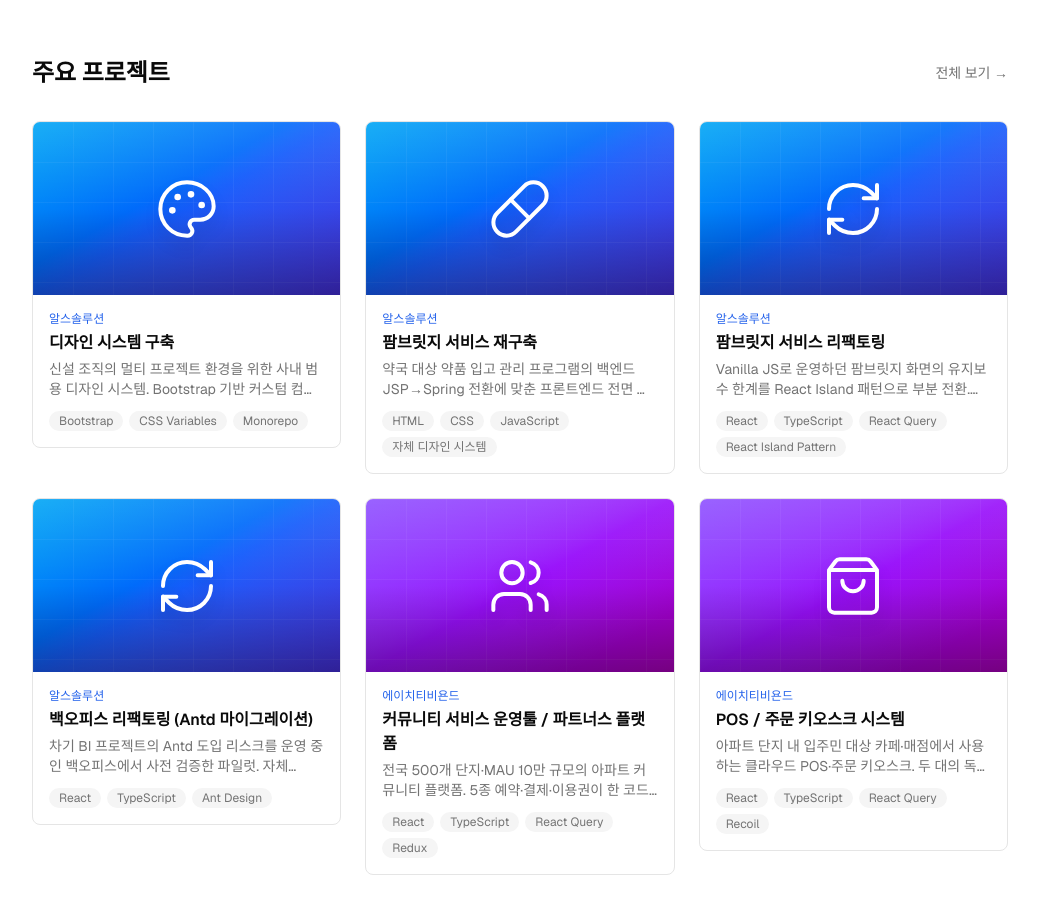
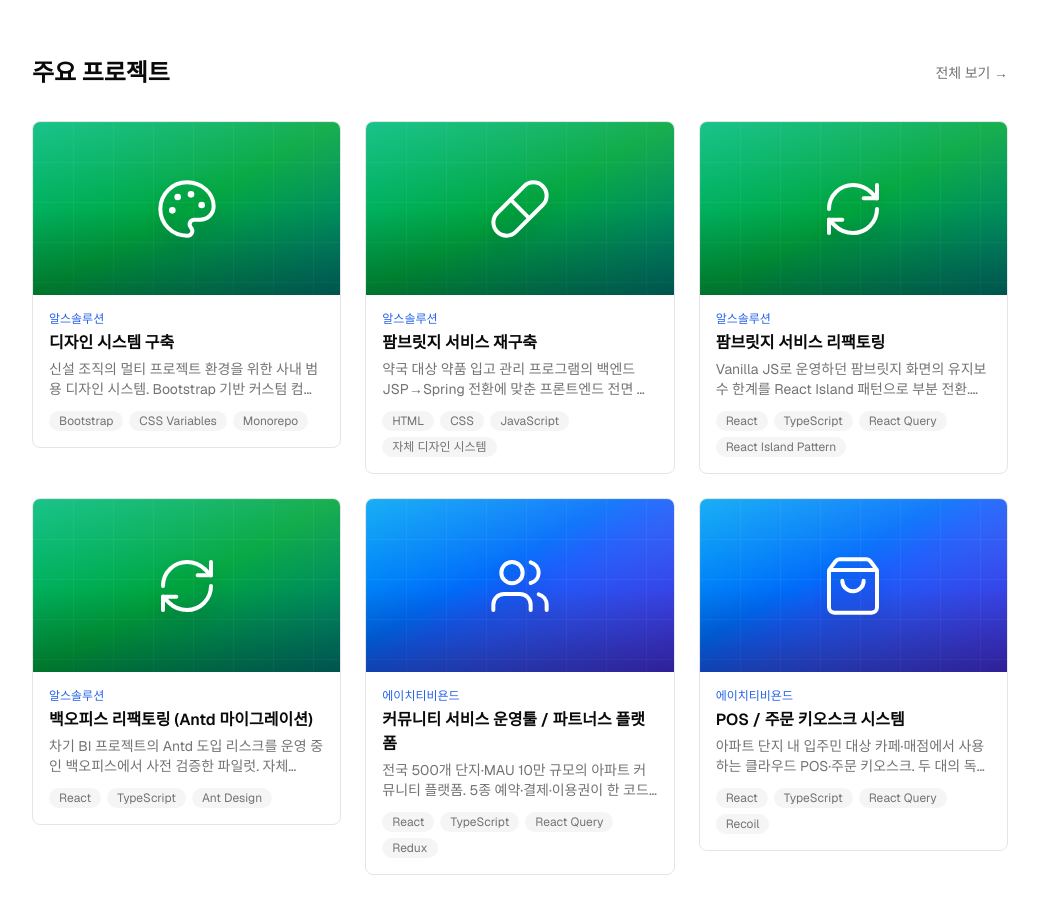
Before and after one commit to shuobyian/portfolio, a Next.js app: page / in a window 1280 px wide. Shown: the part 1120-2034 px from the top of the page, without its empty margins (120-1159 px from the left). Built offline with nearby package versions, Linux system fonts and the light colour scheme.

Commit message:
Swap company thumbnail colors to green/blue
알스솔루션을 초록 계열(emerald-green-teal)로, 에이치티비욘드를 파란
계열(sky-blue-indigo)로 변경. 회사별 색상 정체성을 더 명확히 구분.

Co-Authored-By: Claude Opus 4.7 (1M context) <noreply@anthropic.com>

```diff
--- a/src/components/ui/project-thumbnail.tsx
+++ b/src/components/ui/project-thumbnail.tsx
@@ -33,8 +33,8 @@ const ICON_MAP: Record<string, LucideIcon> = {
 };
 
 const COMPANY_GRADIENT: Record<string, string> = {
-  알스솔루션: "from-sky-500 via-blue-600 to-indigo-700",
-  에이치티비욘드: "from-violet-500 via-purple-600 to-fuchsia-700",
+  알스솔루션: "from-emerald-500 via-green-600 to-teal-700",
+  에이치티비욘드: "from-sky-500 via-blue-600 to-indigo-700",
 };
 
 const DEFAULT_GRADIENT = "from-slate-500 via-slate-600 to-slate-700";
```
